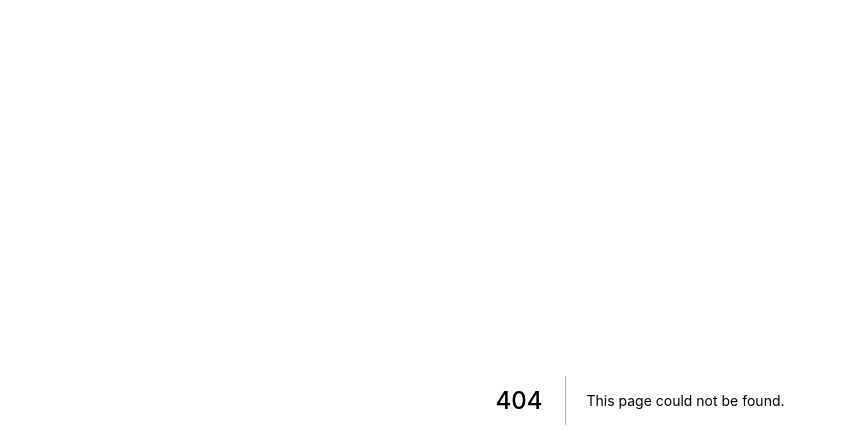
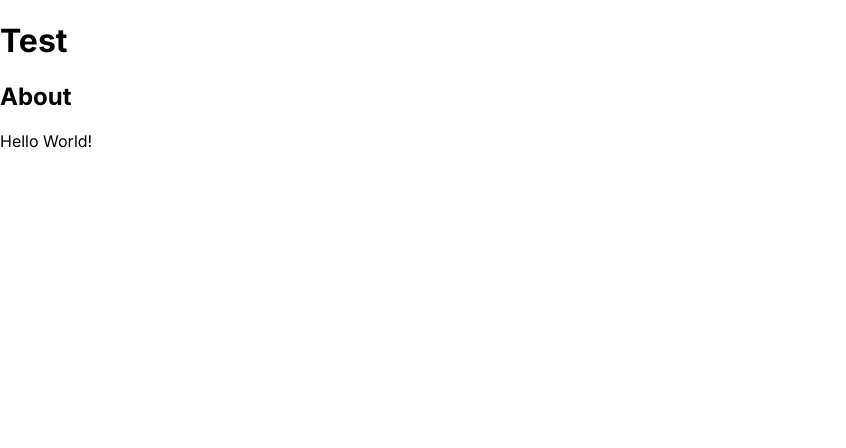
Before and after one commit to rapaccinim/personal-website, a Next.js app: page /test in a window 1280 px wide. Before the commit this address had no page. Shown: the top 448 px of the page, without its empty margins (0-846 px from the left). Built offline with nearby package versions, Linux system fonts and the light colour scheme.

Commit message:
Added test.md file that is loaded, converted into html and parsed into JSX in test.js

```diff
--- /dev/null
+++ b/pages/test.js
@@ -0,0 +1,12 @@
+import {micromark} from 'micromark'
+import parse from 'html-react-parser';
+import postText from '../posts/test.md'
+
+const Test = () => {
+    return (
+        <div>
+            {parse(micromark(postText))}
+        </div>
+    );
+}
+export default Test;
--- /dev/null
+++ b/posts/test.md
@@ -0,0 +1,3 @@
+# Test
+## About
+Hello World!
```
